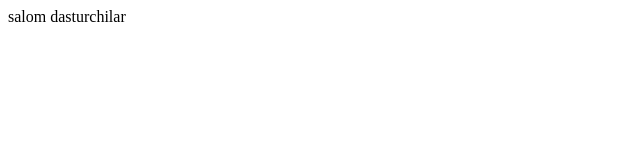
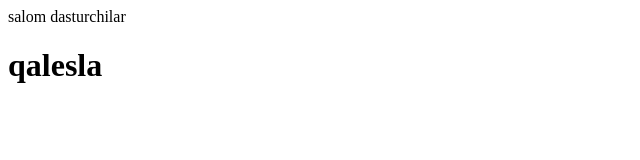
Before and after one commit to sunatuloh/firstproject, a plain HTML site: page index.html in a window 1280 px wide. Shown: the whole page, without its empty margins (0-640 px from the left). Drawn offline with Linux system fonts and the light colour scheme.

Commit message:
ozgarish

```diff
--- a/index.html
+++ b/index.html
@@ -8,5 +8,6 @@
 </head>
 <body>
    salom dasturchilar
+   <h1>qalesla</h1>
 </body>
 </html>
```
